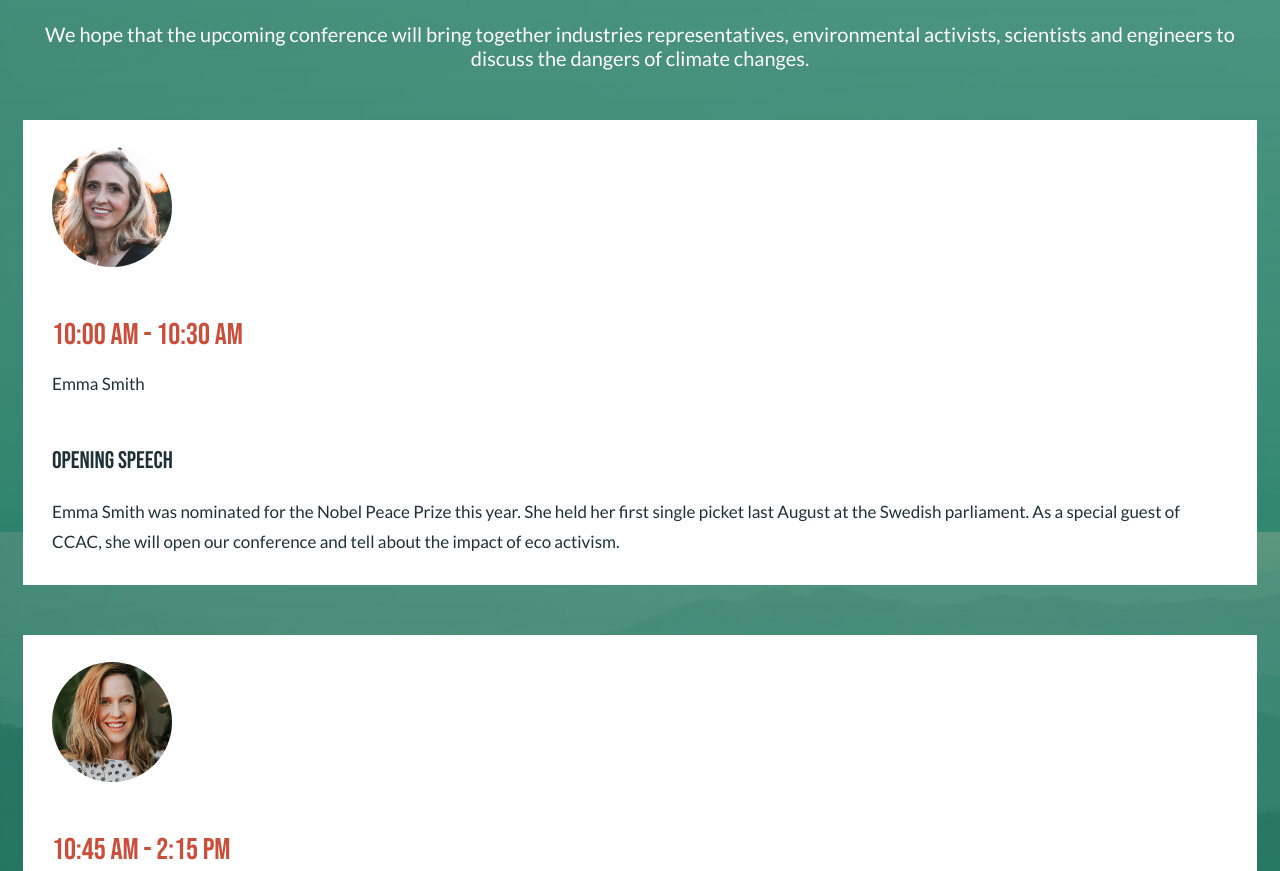
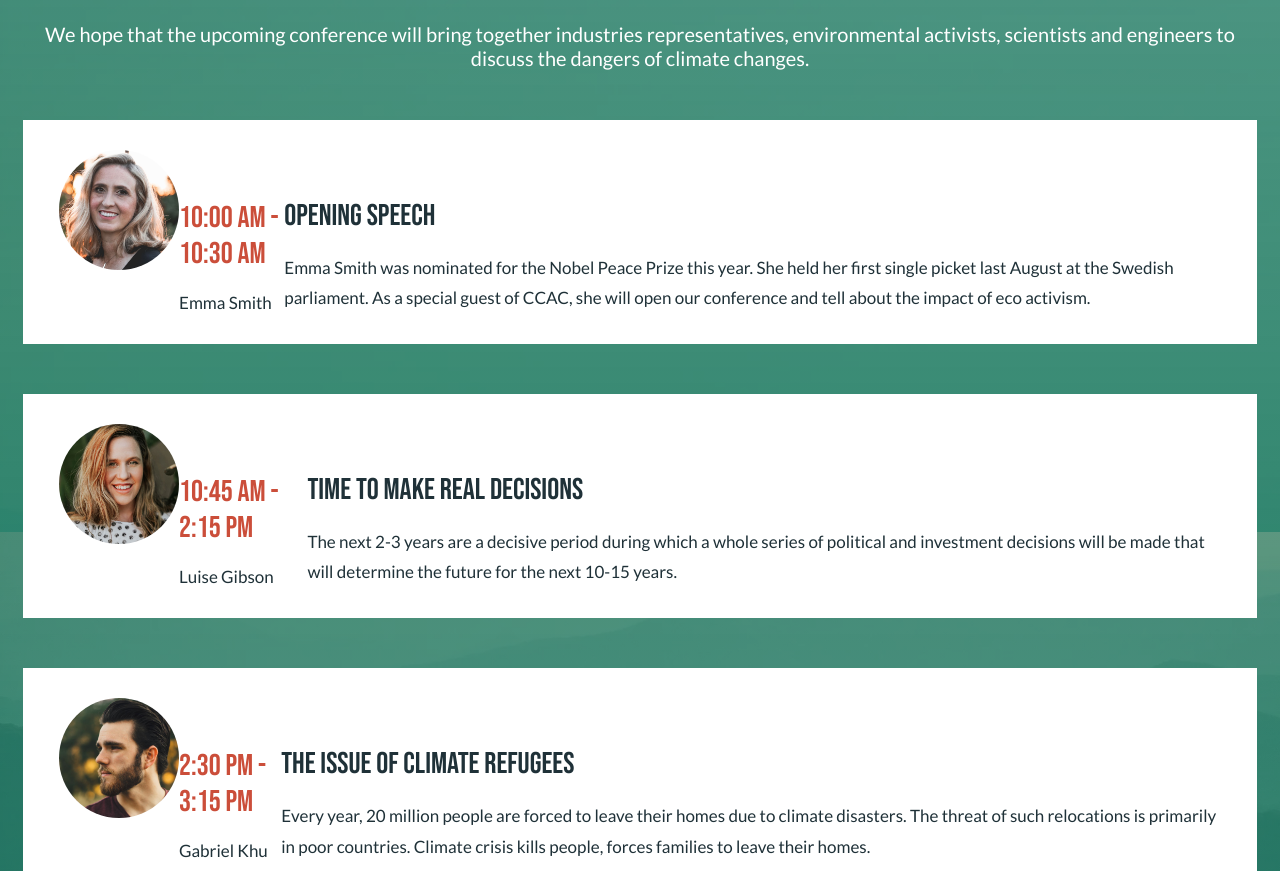
Before and after one commit to koldovsky/749-team-08, a plain HTML site: page index.html in a window 1280 px wide. Shown: the part 4262-5133 px from the top of the page. Drawn offline with Linux system fonts and the light colour scheme.

Commit message:
change style in section schedule

```diff
--- a/css/schedule.css
+++ b/css/schedule.css
@@ -50,10 +50,7 @@
 .schedule__speaker {
   margin-top: 50px;
   background-color: var(--light-shade-color);
-  padding-left: 29px;
-  padding-right: 29px;
-  padding-top: 27px;
-  padding-bottom: 27px;
+  padding: 27px 29px;
   margin-left: -15px;
   margin-right: -15px;
   color: var(--text-color);
@@ -114,8 +111,18 @@
     height: 82px;
     width: 82px;
   }
-  .schedule__speaker-time, .schedule__speaker-time {
+
+  .schedule__speaker-time {
     font-size: 27px;
+  }
+
+  .schedule__speaker-topic {
+    font-size: 27px;
+  }
+
+  .schedule__speaker {
+    padding: 28px 31.5px;
+    display: flex;
   }
 }
 
@@ -138,7 +145,12 @@
     height: 115px;
     width: 115px;
   }
-  .schedule__speaker-time, .schedule__speaker-time {
+
+  .schedule__speaker-time {
+    font-size: 30px;
+  }
+
+  .schedule__speaker-topic {
     font-size: 30px;
   }
 }
@@ -148,4 +160,8 @@
     height: 120px;
     width: 120px;
   }
+
+  .schedule__speaker {
+    padding: 30px 36px;
+  }
 }
```
